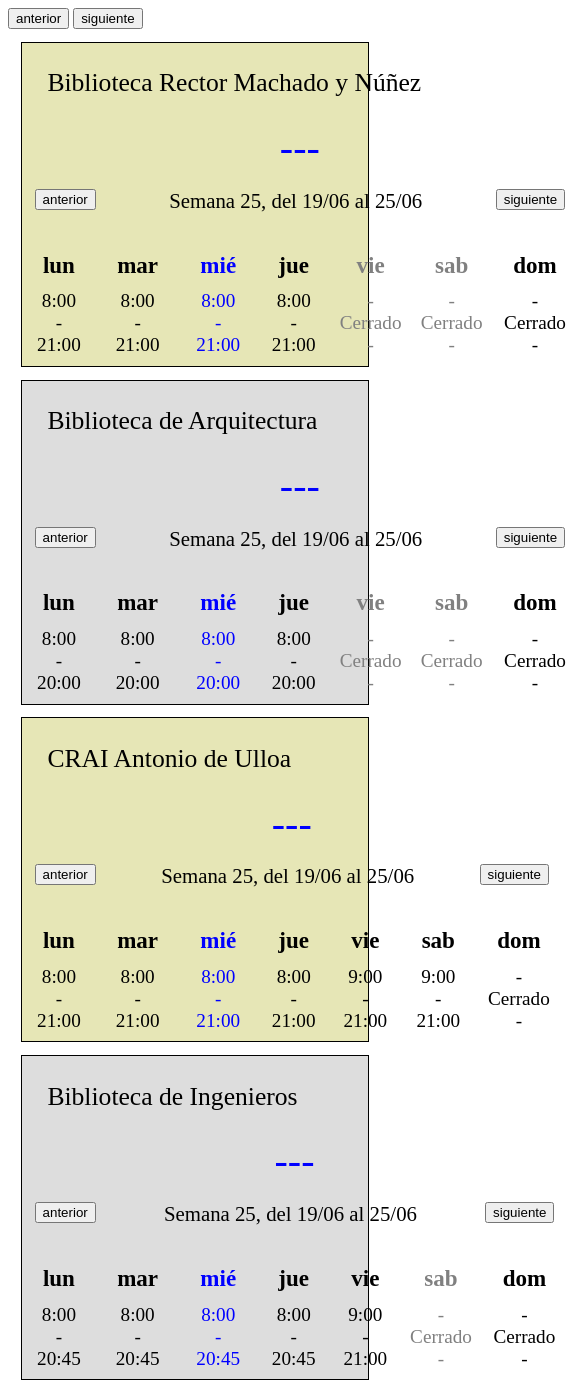
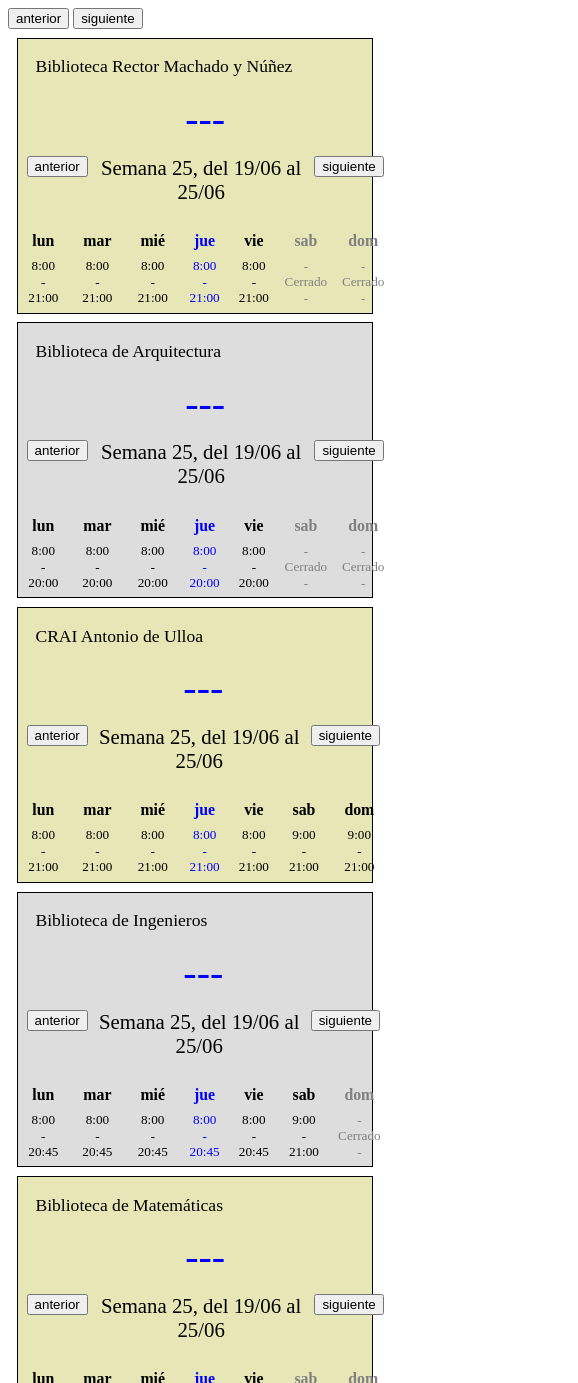
Before and after one commit to jescuderobus/horariosBUS, a plain HTML site: page index4.html in a window 390 px wide. Shown: the top 1383 px of the page, 578 px wide, since content can reach past the window. Drawn offline with Linux system fonts and the light colour scheme.

Commit message:
funcionando 5 bibliotecas

```diff
--- a/index4.html
+++ b/index4.html
@@ -27,46 +27,46 @@
 
    <div  class="semana">
     <div class="dayContainer lunes">
-            <div id="MACH-dia1-nombre">lun</div>
+        <div id="MACH-dia0-nombre">lun</div>
+        <div id="MACH-dia0-apertura">8:00</div>
+        <div id="MACH-dia0-separador">-</div>
+        <div id="MACH-dia0-cierre">21:00</div>
+    </div>
+    <div class="dayContainer martes">
+        <div id="MACH-dia1-nombre">mar</div>
         <div id="MACH-dia1-apertura">8:00</div>
         <div id="MACH-dia1-separador">-</div>
         <div id="MACH-dia1-cierre">21:00</div>
     </div>
-        <div class="dayContainer martes">
-            <div id="MACH-dia2-nombre">mar</div>
+    <div class="dayContainer miercoles">
+        <div id="MACH-dia2-nombre">mié</div>
         <div id="MACH-dia2-apertura">8:00</div>
         <div id="MACH-dia2-separador">-</div>
         <div id="MACH-dia2-cierre">21:00</div>
     </div>
-        <div class="dayContainer miercoles">
-            <div id="MACH-dia3-nombre">mié</div>
+    <div class="dayContainer jueves">
+        <div id="MACH-dia3-nombre">jue</div>
         <div id="MACH-dia3-apertura">8:00</div>
         <div id="MACH-dia3-separador">-</div>
         <div id="MACH-dia3-cierre">21:00</div>
     </div>
-        <div class="dayContainer jueves">
-            <div id="MACH-dia4-nombre">jue</div>
+    <div class="dayContainer viernes">
+        <div id="MACH-dia4-nombre">vie</div>
         <div id="MACH-dia4-apertura">8:00</div>
         <div id="MACH-dia4-separador">-</div>
         <div id="MACH-dia4-cierre">21:00</div>
     </div>
-        <div class="dayContainer viernes">
-            <div id="MACH-dia5-nombre">vie</div>
-            <div id="MACH-dia5-apertura">8:00</div>
-            <div id="MACH-dia5-separador">-</div>
-            <div id="MACH-dia5-cierre">21:00</div>
+    <div class="dayContainer sabado">
+        <div id="MACH-dia5-nombre">sab</div>
+        <div id="MACH-dia5-apertura">-</div>
+        <div id="MACH-dia5-separador">Cerrado</div>
+        <div id="MACH-dia5-cierre">-</div>
     </div>
-        <div class="dayContainer sabado">
-            <div id="MACH-dia6-nombre">sab</div>
+    <div class="dayContainer domingo">
+        <div id="MACH-dia6-nombre">dom</div>
         <div id="MACH-dia6-apertura">-</div>
         <div id="MACH-dia6-separador">Cerrado</div>
         <div id="MACH-dia6-cierre">-</div>
-        </div>
-        <div class="dayContainer domingo">
-            <div id="MACH-dia7-nombre">dom</div>
-            <div id="MACH-dia7-apertura">-</div>
-            <div id="MACH-dia7-separador">Cerrado</div>
-            <div id="MACH-dia7-cierre">-</div>
     </div>
 </div>
 </div>
@@ -86,46 +86,46 @@
 
 <div  class="semana">
 <div class="dayContainer lunes">
-        <div id="ARQ-dia1-nombre">lun</div>
+    <div id="ARQ-dia0-nombre">lun</div>
+    <div id="ARQ-dia0-apertura">8:00</div>
+    <div id="ARQ-dia0-separador">-</div>
+    <div id="ARQ-dia0-cierre">21:00</div>
+</div>
+<div class="dayContainer martes">
+    <div id="ARQ-dia1-nombre">mar</div>
     <div id="ARQ-dia1-apertura">8:00</div>
     <div id="ARQ-dia1-separador">-</div>
     <div id="ARQ-dia1-cierre">21:00</div>
 </div>
-    <div class="dayContainer martes">
-        <div id="ARQ-dia2-nombre">mar</div>
+<div class="dayContainer miercoles">
+    <div id="ARQ-dia2-nombre">mié</div>
     <div id="ARQ-dia2-apertura">8:00</div>
     <div id="ARQ-dia2-separador">-</div>
     <div id="ARQ-dia2-cierre">21:00</div>
 </div>
-    <div class="dayContainer miercoles">
-        <div id="ARQ-dia3-nombre">mié</div>
+<div class="dayContainer jueves">
+    <div id="ARQ-dia3-nombre">jue</div>
     <div id="ARQ-dia3-apertura">8:00</div>
     <div id="ARQ-dia3-separador">-</div>
     <div id="ARQ-dia3-cierre">21:00</div>
 </div>
-    <div class="dayContainer jueves">
-        <div id="ARQ-dia4-nombre">jue</div>
+<div class="dayContainer viernes">
+    <div id="ARQ-dia4-nombre">vie</div>
     <div id="ARQ-dia4-apertura">8:00</div>
     <div id="ARQ-dia4-separador">-</div>
     <div id="ARQ-dia4-cierre">21:00</div>
 </div>
-    <div class="dayContainer viernes">
-        <div id="ARQ-dia5-nombre">vie</div>
-        <div id="ARQ-dia5-apertura">8:00</div>
-        <div id="ARQ-dia5-separador">-</div>
-        <div id="ARQ-dia5-cierre">21:00</div>
+<div class="dayContainer sabado">
+    <div id="ARQ-dia5-nombre">sab</div>
+    <div id="ARQ-dia5-apertura">-</div>
+    <div id="ARQ-dia5-separador">Cerrado</div>
+    <div id="ARQ-dia5-cierre">-</div>
 </div>
-    <div class="dayContainer sabado">
-        <div id="ARQ-dia6-nombre">sab</div>
+<div class="dayContainer domingo">
+    <div id="ARQ-dia6-nombre">dom</div>
     <div id="ARQ-dia6-apertura">-</div>
     <div id="ARQ-dia6-separador">Cerrado</div>
     <div id="ARQ-dia6-cierre">-</div>
-    </div>
-    <div class="dayContainer domingo">
-        <div id="ARQ-dia7-nombre">dom</div>
-        <div id="ARQ-dia7-apertura">-</div>
-        <div id="ARQ-dia7-separador">Cerrado</div>
-        <div id="ARQ-dia7-cierre">-</div>
 </div>
 </div>
 </div>
@@ -148,46 +148,46 @@
 
 <div class="semana">
 <div class="dayContainer lunes">
-        <div id="CRAI-dia1-nombre">lun</div>
+    <div id="CRAI-dia0-nombre">lun</div>
+    <div id="CRAI-dia0-apertura">8:00</div>
+    <div id="CRAI-dia0-separador">-</div>
+    <div id="CRAI-dia0-cierre">21:00</div>
+</div>
+<div class="dayContainer martes">
+    <div id="CRAI-dia1-nombre">mar</div>
     <div id="CRAI-dia1-apertura">8:00</div>
     <div id="CRAI-dia1-separador">-</div>
     <div id="CRAI-dia1-cierre">21:00</div>
 </div>
-    <div class="dayContainer martes">
-        <div id="CRAI-dia2-nombre">mar</div>
+<div class="dayContainer miercoles">
+    <div id="CRAI-dia2-nombre">mié</div>
     <div id="CRAI-dia2-apertura">8:00</div>
     <div id="CRAI-dia2-separador">-</div>
     <div id="CRAI-dia2-cierre">21:00</div>
 </div>
-    <div class="dayContainer miercoles">
-        <div id="CRAI-dia3-nombre">mié</div>
+<div class="dayContainer jueves">
+    <div id="CRAI-dia3-nombre">jue</div>
     <div id="CRAI-dia3-apertura">8:00</div>
     <div id="CRAI-dia3-separador">-</div>
     <div id="CRAI-dia3-cierre">21:00</div>
 </div>
-    <div class="dayContainer jueves">
-        <div id="CRAI-dia4-nombre">jue</div>
+<div class="dayContainer viernes">
+    <div id="CRAI-dia4-nombre">vie</div>
     <div id="CRAI-dia4-apertura">8:00</div>
     <div id="CRAI-dia4-separador">-</div>
     <div id="CRAI-dia4-cierre">21:00</div>
 </div>
-    <div class="dayContainer viernes">
-        <div id="CRAI-dia5-nombre">vie</div>
-        <div id="CRAI-dia5-apertura">8:00</div>
-        <div id="CRAI-dia5-separador">-</div>
-        <div id="CRAI-dia5-cierre">21:00</div>
+<div class="dayContainer sabado">
+    <div id="CRAI-dia5-nombre">sab</div>
+    <div id="CRAI-dia5-apertura">-</div>
+    <div id="CRAI-dia5-separador">Cerrado</div>
+    <div id="CRAI-dia5-cierre">-</div>
 </div>
-    <div class="dayContainer sabado">
-        <div id="CRAI-dia6-nombre">sab</div>
+<div class="dayContainer domingo">
+    <div id="CRAI-dia6-nombre">dom</div>
     <div id="CRAI-dia6-apertura">-</div>
     <div id="CRAI-dia6-separador">Cerrado</div>
     <div id="CRAI-dia6-cierre">-</div>
-    </div>
-    <div class="dayContainer domingo">
-        <div id="CRAI-dia7-nombre">dom</div>
-        <div id="CRAI-dia7-apertura">-</div>
-        <div id="CRAI-dia7-separador">Cerrado</div>
-        <div id="CRAI-dia7-cierre">-</div>
 </div>
 </div>
 </div>
@@ -207,46 +207,46 @@
 
 <div  class="semana">
 <div class="dayContainer lunes">
-        <div id="ING-dia1-nombre">lun</div>
+    <div id="ING-dia0-nombre">lun</div>
+    <div id="ING-dia0-apertura">8:00</div>
+    <div id="ING-dia0-separador">-</div>
+    <div id="ING-dia0-cierre">21:00</div>
+</div>
+<div class="dayContainer martes">
+    <div id="ING-dia1-nombre">mar</div>
     <div id="ING-dia1-apertura">8:00</div>
     <div id="ING-dia1-separador">-</div>
     <div id="ING-dia1-cierre">21:00</div>
 </div>
-    <div class="dayContainer martes">
-        <div id="ING-dia2-nombre">mar</div>
+<div class="dayContainer miercoles">
+    <div id="ING-dia2-nombre">mié</div>
     <div id="ING-dia2-apertura">8:00</div>
     <div id="ING-dia2-separador">-</div>
     <div id="ING-dia2-cierre">21:00</div>
 </div>
-    <div class="dayContainer miercoles">
-        <div id="ING-dia3-nombre">mié</div>
+<div class="dayContainer jueves">
+    <div id="ING-dia3-nombre">jue</div>
     <div id="ING-dia3-apertura">8:00</div>
     <div id="ING-dia3-separador">-</div>
     <div id="ING-dia3-cierre">21:00</div>
 </div>
-    <div class="dayContainer jueves">
-        <div id="ING-dia4-nombre">jue</div>
+<div class="dayContainer viernes">
+    <div id="ING-dia4-nombre">vie</div>
     <div id="ING-dia4-apertura">8:00</div>
     <div id="ING-dia4-separador">-</div>
     <div id="ING-dia4-cierre">21:00</div>
 </div>
-    <div class="dayContainer viernes">
-        <div id="ING-dia5-nombre">vie</div>
-        <div id="ING-dia5-apertura">8:00</div>
-        <div id="ING-dia5-separador">-</div>
-        <div id="ING-dia5-cierre">21:00</div>
+<div class="dayContainer sabado">
+    <div id="ING-dia5-nombre">sab</div>
+    <div id="ING-dia5-apertura">-</div>
+    <div id="ING-dia5-separador">Cerrado</div>
+    <div id="ING-dia5-cierre">-</div>
 </div>
-    <div class="dayContainer sabado">
-        <div id="ING-dia6-nombre">sab</div>
+<div class="dayContainer domingo">
+    <div id="ING-dia6-nombre">dom</div>
     <div id="ING-dia6-apertura">-</div>
     <div id="ING-dia6-separador">Cerrado</div>
     <div id="ING-dia6-cierre">-</div>
-    </div>
-    <div class="dayContainer domingo">
-        <div id="ING-dia7-nombre">dom</div>
-        <div id="ING-dia7-apertura">-</div>
-        <div id="ING-dia7-separador">Cerrado</div>
-        <div id="ING-dia7-cierre">-</div>
 </div>
 </div>
 </div>
--- a/styles4.css
+++ b/styles4.css
@@ -83,25 +83,60 @@
     justify-content: space-between;
 }
 
-@media (max-width: 600px) {
+@media (max-width: 950px) {
     .horariobib {
         grid-template-columns: 1fr;
         grid-template-rows: auto;
-        font-size: 0.8em;
+        font-size: 0.95em;
     }
+    .div1 { grid-area: 1 / 1 / 2 / 2; }
+    .div2 { grid-area: 2 / 1 / 3 / 2; }
+    .semana { grid-area: 3 / 1 / 4 / 2;  }
+}
 
-    .div1 {
-        grid-area: 1 / 1 / 2 / 2;
+@media (max-width: 850px) {
+    .horariobib {
+        grid-template-columns: 1fr;
+        grid-template-rows: auto;
+        font-size: 0.85em;
     }
-    .div2 {
-        grid-area: 2 / 1 / 3 / 2;
+    .div1 { grid-area: 1 / 1 / 2 / 2; }
+    .div2 { grid-area: 2 / 1 / 3 / 2; }
+    .semana { grid-area: 3 / 1 / 4 / 2;  }
+}
+
+@media (max-width: 750px) {
+    .horariobib {
+        grid-template-columns: 1fr;
+        grid-template-rows: auto;
+        font-size: 0.75em;
     }
-    .semana {
-        grid-area: 3 / 1 / 4 / 2;
+    .div1 { grid-area: 1 / 1 / 2 / 2; }
+    .div2 { grid-area: 2 / 1 / 3 / 2; }
+    .semana { grid-area: 3 / 1 / 4 / 2;  }
+}
+
+@media (max-width: 650px) {
+    .horariobib {
+        grid-template-columns: 1fr;
+        grid-template-rows: auto;
+        font-size: 0.65em;
     }
+    .div1 { grid-area: 1 / 1 / 2 / 2; }
+    .div2 { grid-area: 2 / 1 / 3 / 2; }
+    .semana { grid-area: 3 / 1 / 4 / 2;  }
+}
 
-
+@media (max-width: 550px) {
+    .horariobib {
+        grid-template-columns: 1fr;
+        grid-template-rows: auto;
+        font-size: 0.55em;
     }
+    .div1 { grid-area: 1 / 1 / 2 / 2; }
+    .div2 { grid-area: 2 / 1 / 3 / 2; }
+    .semana { grid-area: 3 / 1 / 4 / 2;  }
+}
 
     .current-day {
         color: blue;
```
Lines whose indentation alone changed are shown as unchanged.
